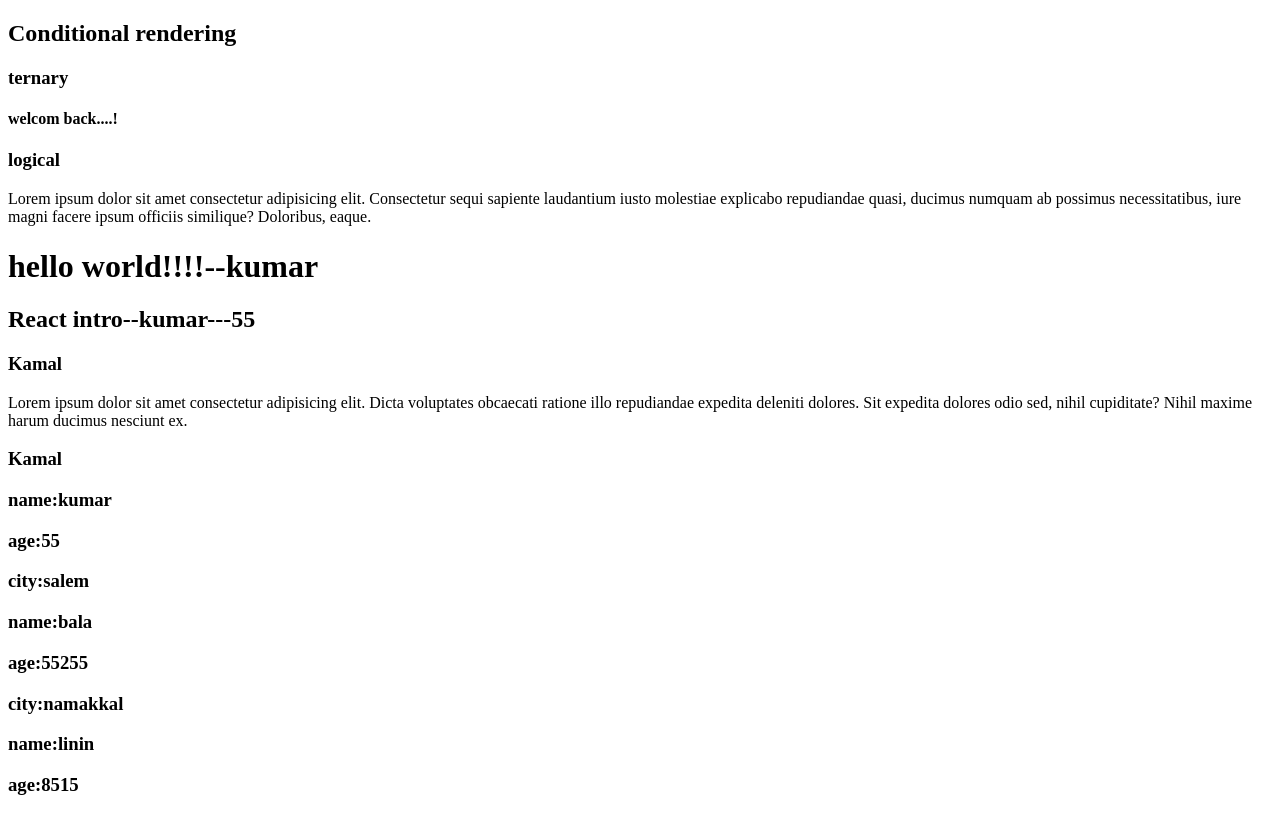
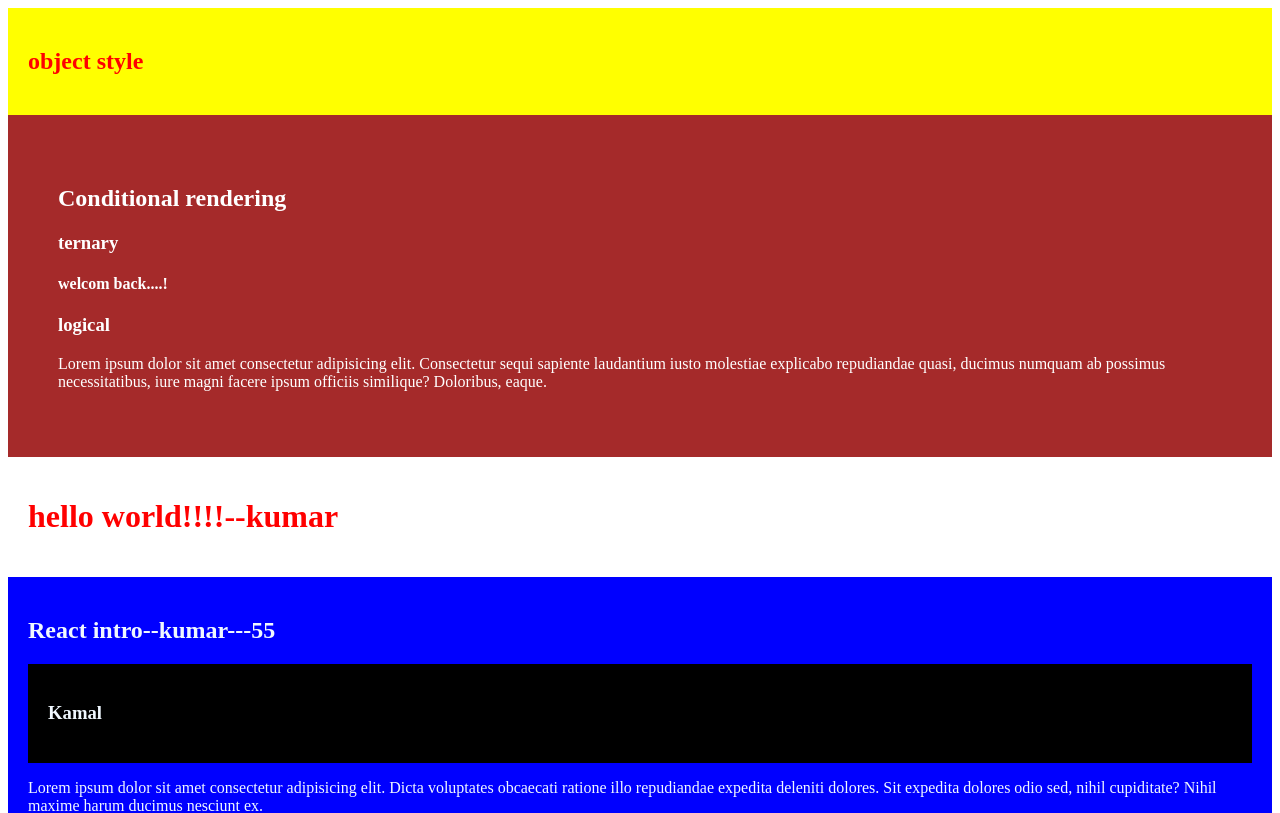
Before and after one commit to kamalrajms/sepB1, a React (Vite) app: page / in a window 1280 px wide. Shown: the top 813 px of the page. Built offline with nearby package versions, Linux system fonts and the light colour scheme.

Commit message:
list rendering, style in react

```diff
--- a/src/App.jsx
+++ b/src/App.jsx
@@ -3,6 +3,8 @@
 import Hello from "./Hello";
 import DestructuringProps from "./DestructuringProps";
 import ConditionalRendering from "./Component/ConditionalRendering";
+import ListRender from "./Component/ListRender";
+import ObjectStyle from "./Component/ObjectStyle";
 
 export default function App() {
   const name = "kumar";
@@ -16,10 +18,13 @@
   const name3 = "linin";
   const age3 = 8515;
   const city3 = "chennai";
+
+  const ternary = false;
   return (
     <>
-      <ConditionalRendering />
-      <h1>hello world!!!!--{name}</h1>
+    <ObjectStyle/>
+      {ternary ? <ListRender /> : <ConditionalRendering />}
+      <h1 style={{ padding: "20px", color: "red" }}>hello world!!!!--{name}</h1>
       <Greeting firstName={name} age={age} />
       <Hello />
       <DestructuringProps name={name} age={age} city={city} />
--- /dev/null
+++ b/src/Component/Condition.module.css
@@ -0,0 +1,5 @@
+.condition{
+    background-color: brown;
+    color: #fff;
+    padding: 50px;
+}
--- a/src/Component/ConditionalRendering.jsx
+++ b/src/Component/ConditionalRendering.jsx
@@ -1,9 +1,10 @@
 import React from "react";
+import Style from "./Condition.module.css";
 
 export default function ConditionalRendering() {
   const user = true;
   return (
-    <div>
+    <div className={Style.condition}>
       <h2>Conditional rendering</h2>
       <h3>ternary</h3>
       {user ? <h4>welcom back....!</h4> : <h4>please login...</h4>}
--- /dev/null
+++ b/src/Component/ListRender.jsx
@@ -0,0 +1,36 @@
+import React from "react";
+
+export default function ListRender() {
+  const fruits = ["apple", "banana", "orange"];
+
+  const users = [
+    // { id: 1, name: "kumar" },
+    // { id: 2, name: "rajani" },
+    // { id: 3, name: "mandy" },
+  ];
+  console.log(users.length);
+
+  return (
+    <div>
+      <h2>fruits data</h2>
+      {fruits.map((name, ind) => (
+        <h3 key={ind}>{name}</h3>
+      ))}
+
+      <h2>user Data</h2>
+      {/* person={id: 1, name: "kumar"} */}
+
+      {users.length > 0 ? (
+        <div>
+          {users.map((person) => (
+            <h3 key={person.id}>
+              {person.id}.{person.name}
+            </h3>
+          ))}
+        </div>
+      ) : (
+        <p>no data found</p>
+      )}
+    </div>
+  );
+}
--- /dev/null
+++ b/src/Component/ObjectStyle.jsx
@@ -0,0 +1,14 @@
+import React from "react";
+
+export default function ObjectStyle() {
+  const theme = {
+    backgroundColor: "yellow",
+    color: "red",
+    padding: "20px",
+  };
+  return (
+    <div style={theme}>
+      <h2>object style</h2>
+    </div>
+  );
+}
--- /dev/null
+++ b/src/Destructure.css
@@ -0,0 +1,5 @@
+.destructure{
+    background-color: blueviolet;
+    color: #fff;
+    padding: 50px;
+}
--- a/src/DestructuringProps.jsx
+++ b/src/DestructuringProps.jsx
@@ -1,8 +1,9 @@
 import React from "react";
+import "./Destructure.css";
 
 export default function DestructuringProps({ name, age, city }) {
   return (
-    <div>
+    <div className="destructure">
       <h3>name:{name}</h3>
       <h3>age:{age}</h3>
       <h3>city:{city}</h3>
--- a/src/Greeting.jsx
+++ b/src/Greeting.jsx
@@ -3,7 +3,7 @@
 
 export default function Greeting(props) {
   return (
-    <div>
+    <div className="Greeting">
       <h2>
         React intro--{props.firstName}---{props.age}
       </h2>
--- a/src/Hello.jsx
+++ b/src/Hello.jsx
@@ -2,7 +2,7 @@
 
 export default function Hello() {
   return (
-    <div>
+    <div className='hello'>
       <h3>Kamal</h3>
     </div>
   )
--- a/src/index.css
+++ b/src/index.css
@@ -0,0 +1,16 @@
+.Greeting {
+  background-color: blue;
+  color: aliceblue;
+  padding: 20px;
+}
+.hello {
+  background-color: black;
+  color: aliceblue;
+  padding: 20px;
+}
+.destructure {
+  margin: 250px;
+}
+.condition {
+  margin: 200px;
+}
```
Also changed, not shown: src/text.txt.
